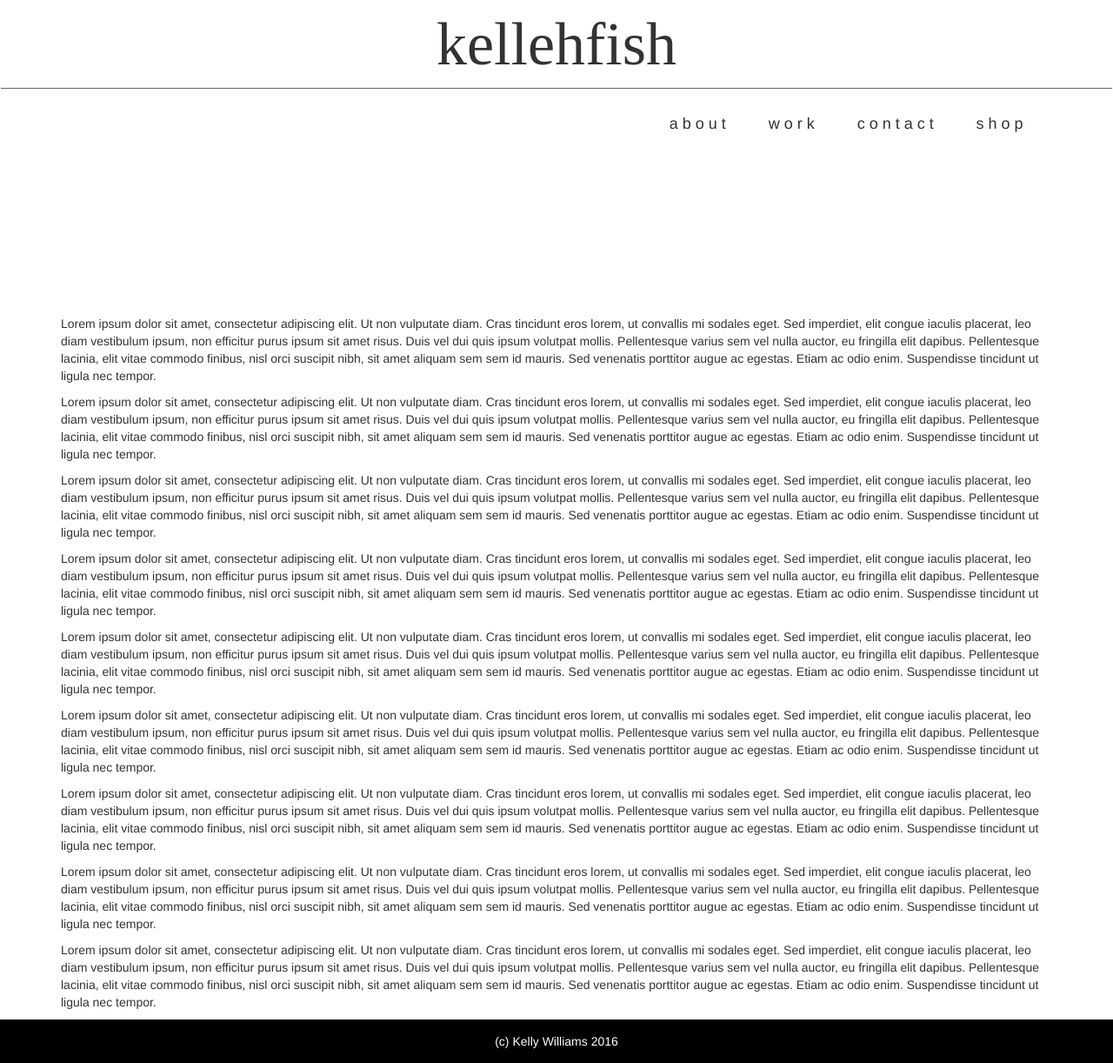
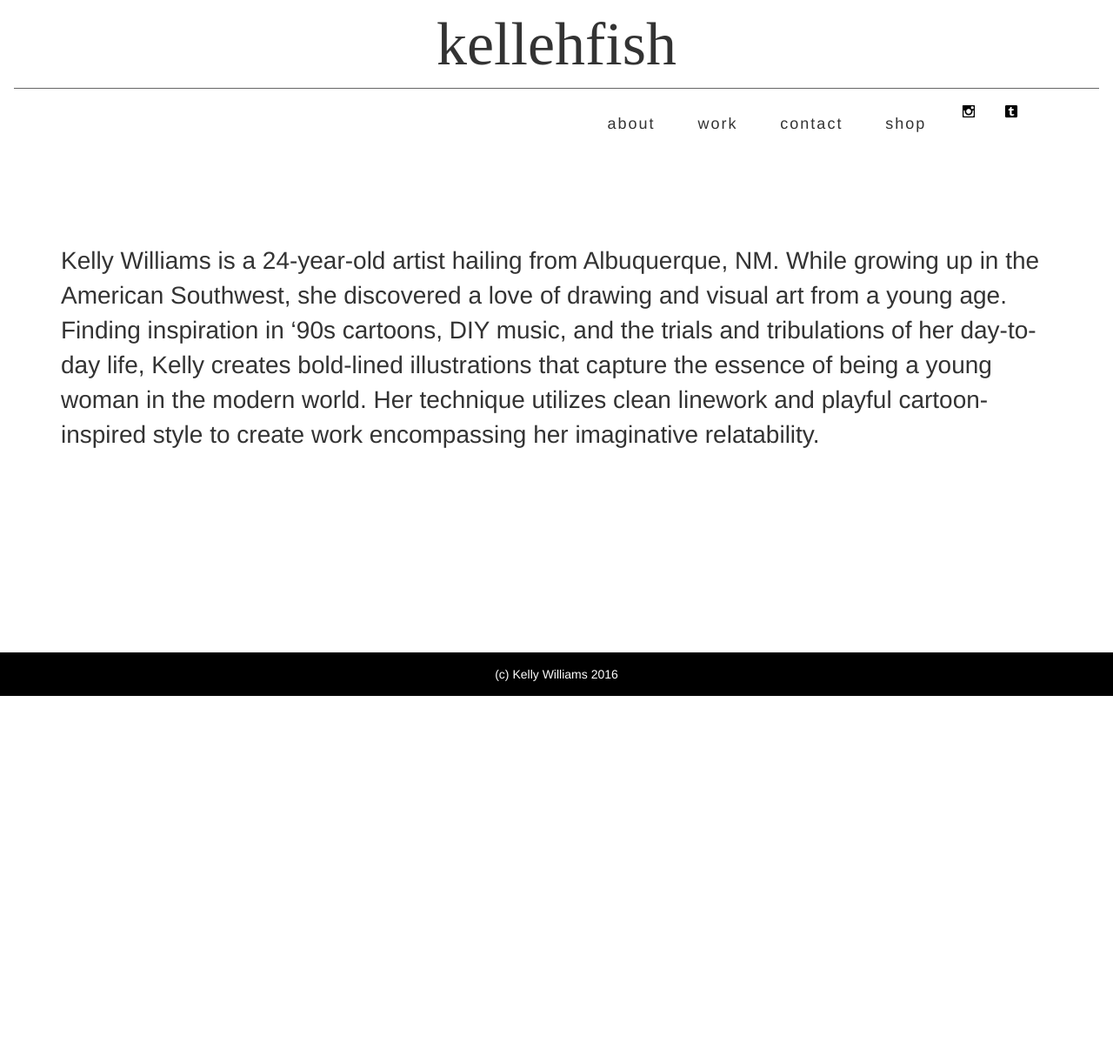
Before and after one commit to zleyba/kellehfish1, a PHP site: page / in a window 1280 px wide. Shown: the whole page at 87% size. After the commit the page ends 800 px from the top, so only its background shows below. Run offline with PHP 8.4, Linux system fonts and the light colour scheme; some web fonts are replaced.

Commit message:
set it all up

```diff
--- a/css/style.css
+++ b/css/style.css
@@ -20,6 +20,10 @@ body { width: 100%;}
 /** essential title and navigaton CSS**/
 html {
 	font-size: 14px;
+}
+
+p {
+	font-size: 2em;
 }
 
 main {
@@ -47,6 +51,8 @@ nav ul li {
 	display: inline;
 
 }
+
+
 
 
 body {
@@ -120,6 +126,7 @@ header {
 	font-weight: 300;
 	line-height: 50px;
 	margin-right: 5px;
+	letter-spacing: 2px;
 	transition: 0.5s ease;
 }
 
@@ -281,6 +288,7 @@ span.icon-bar {
 		font-weight: 300;
 		line-height: 50px;
 
+		letter-spacing: 0;
 
 	}
 
@@ -314,6 +322,15 @@ span.icon-bar {
 
 	}
 
+	.scrolled.navbar .ptitle{
+		text-align: left;
+		font-size: 1.5em;
+		opacity: 1;
+
+	}
+
+
+
 
 }
 
@@ -325,13 +342,16 @@ span.icon-bar {
 
 
 
-.iglogo {
-	display: inline-block;
+ .iglogo {
+	display: inline;
 	width: 30px;
 	height: 30px;
 	background: url(../img/iglogo.png) center top no-repeat;
+	padding-top: 25px;
 
 }
+
+
 
 
 .iglogo:hover {
@@ -339,12 +359,15 @@ span.icon-bar {
 
 }
 
-.tumblrlogo {
+ .tumblrlogo {
 	width: 30px;
 	height:30px;
-	display: inline-block;
+	display: inline;
 	background:transparent url('../img/tumblrlogo.png') center top no-repeat;
+	padding-top: 25px;
 }
+
+
 
 .tumblrlogo:hover {
 	background-image: url('../img/tumblr-alt.png');
@@ -363,5 +386,5 @@ modifies gallery CSS
 }
 
 .gallery ul li {
-	display: inline;
+	display: block-inline;
 }
--- a/include-header.php
+++ b/include-header.php
@@ -1,6 +1,7 @@
 <header>
+
 	<nav class="navbar nav">
-
+		<div class="container-fluid">
 			<div class="title">kellehfish</div>
 
 			<div class="navbar-header">
@@ -17,10 +18,12 @@
 			<!-- Collect the nav links, forms, and other content for toggling -->
 			<div class="collapse navbar-collapse" id="navbar-collapse-1">
 				<ul class="nav">
-				<li class="item"><a href="#">a b o u t</a></li>
-				<li class="item"><a href="#">w o r k</a></li>
-				<li class="item"><a href="#">c o n t a c t</a></li>
-				<li class="item"><a href="#">s h o p</a></li>
+					<li class="item"><a href="../index.php">about</a></li>
+					<li class="item"><a href="work/index.php">work</a></li>
+					<li class="item"><a href="#">contact</a></li>
+					<li class="item"><a href="#">shop</a></li>
+					<li class="item">  <a class="iglogo" href="https://www.instagram.com/kellehfish/"></a> </li>
+					<li class="item"> <a class="tumblrlogo" href="http://kellehjelleh.tumblr.com/"></a> </li>
 				</ul>
 
 
--- a/index.php
+++ b/index.php
@@ -52,67 +52,15 @@
 
 					<div class="row">
 						<div class="col-md-12">
-							<p>Lorem ipsum dolor sit amet, consectetur adipiscing elit. Ut non vulputate diam. Cras tincidunt eros lorem, ut
-								convallis mi sodales eget. Sed imperdiet, elit congue iaculis placerat, leo diam vestibulum ipsum, non efficitur
-								purus ipsum sit amet risus. Duis vel dui quis ipsum volutpat mollis. Pellentesque varius sem vel nulla auctor,
-								eu fringilla elit dapibus. Pellentesque lacinia, elit vitae commodo finibus, nisl orci suscipit nibh, sit
-								amet aliquam sem sem id mauris. Sed venenatis porttitor augue ac egestas. Etiam ac odio enim. Suspendisse
-								tincidunt ut ligula nec tempor.</p>
-							<p>Lorem ipsum dolor sit amet, consectetur adipiscing elit. Ut non vulputate diam. Cras tincidunt eros lorem, ut
-								convallis mi sodales eget. Sed imperdiet, elit congue iaculis placerat, leo diam vestibulum ipsum, non efficitur
-								purus ipsum sit amet risus. Duis vel dui quis ipsum volutpat mollis. Pellentesque varius sem vel nulla auctor,
-								eu fringilla elit dapibus. Pellentesque lacinia, elit vitae commodo finibus, nisl orci suscipit nibh, sit
-								amet aliquam sem sem id mauris. Sed venenatis porttitor augue ac egestas. Etiam ac odio enim. Suspendisse
-								tincidunt ut ligula nec tempor.</p>
+							<p>
+								Kelly Williams is a 24-year-old artist hailing from Albuquerque, NM. While growing up in the
+								American Southwest, she discovered a love of drawing and visual art from a young age. Finding
+								inspiration in ‘90s cartoons, DIY music, and the trials and tribulations of her day-to-day life,
+								Kelly creates bold-lined illustrations that capture the essence of being a young woman in the
+								modern world. Her technique utilizes clean linework and playful cartoon-inspired style to create
+								work  encompassing her imaginative relatability.
 
-							<p>Lorem ipsum dolor sit amet, consectetur adipiscing elit. Ut non vulputate diam. Cras tincidunt eros lorem, ut
-								convallis mi sodales eget. Sed imperdiet, elit congue iaculis placerat, leo diam vestibulum ipsum, non efficitur
-								purus ipsum sit amet risus. Duis vel dui quis ipsum volutpat mollis. Pellentesque varius sem vel nulla auctor,
-								eu fringilla elit dapibus. Pellentesque lacinia, elit vitae commodo finibus, nisl orci suscipit nibh, sit
-								amet aliquam sem sem id mauris. Sed venenatis porttitor augue ac egestas. Etiam ac odio enim. Suspendisse
-								tincidunt ut ligula nec tempor.</p>
-
-							<p>Lorem ipsum dolor sit amet, consectetur adipiscing elit. Ut non vulputate diam. Cras tincidunt eros lorem, ut
-								convallis mi sodales eget. Sed imperdiet, elit congue iaculis placerat, leo diam vestibulum ipsum, non efficitur
-								purus ipsum sit amet risus. Duis vel dui quis ipsum volutpat mollis. Pellentesque varius sem vel nulla auctor,
-								eu fringilla elit dapibus. Pellentesque lacinia, elit vitae commodo finibus, nisl orci suscipit nibh, sit
-								amet aliquam sem sem id mauris. Sed venenatis porttitor augue ac egestas. Etiam ac odio enim. Suspendisse
-								tincidunt ut ligula nec tempor.</p>
-
-							<p>Lorem ipsum dolor sit amet, consectetur adipiscing elit. Ut non vulputate diam. Cras tincidunt eros lorem, ut
-								convallis mi sodales eget. Sed imperdiet, elit congue iaculis placerat, leo diam vestibulum ipsum, non efficitur
-								purus ipsum sit amet risus. Duis vel dui quis ipsum volutpat mollis. Pellentesque varius sem vel nulla auctor,
-								eu fringilla elit dapibus. Pellentesque lacinia, elit vitae commodo finibus, nisl orci suscipit nibh, sit
-								amet aliquam sem sem id mauris. Sed venenatis porttitor augue ac egestas. Etiam ac odio enim. Suspendisse
-								tincidunt ut ligula nec tempor.</p>
-
-							<p>Lorem ipsum dolor sit amet, consectetur adipiscing elit. Ut non vulputate diam. Cras tincidunt eros lorem, ut
-								convallis mi sodales eget. Sed imperdiet, elit congue iaculis placerat, leo diam vestibulum ipsum, non efficitur
-								purus ipsum sit amet risus. Duis vel dui quis ipsum volutpat mollis. Pellentesque varius sem vel nulla auctor,
-								eu fringilla elit dapibus. Pellentesque lacinia, elit vitae commodo finibus, nisl orci suscipit nibh, sit
-								amet aliquam sem sem id mauris. Sed venenatis porttitor augue ac egestas. Etiam ac odio enim. Suspendisse
-								tincidunt ut ligula nec tempor.</p>
-
-							<p>Lorem ipsum dolor sit amet, consectetur adipiscing elit. Ut non vulputate diam. Cras tincidunt eros lorem, ut
-								convallis mi sodales eget. Sed imperdiet, elit congue iaculis placerat, leo diam vestibulum ipsum, non efficitur
-								purus ipsum sit amet risus. Duis vel dui quis ipsum volutpat mollis. Pellentesque varius sem vel nulla auctor,
-								eu fringilla elit dapibus. Pellentesque lacinia, elit vitae commodo finibus, nisl orci suscipit nibh, sit
-								amet aliquam sem sem id mauris. Sed venenatis porttitor augue ac egestas. Etiam ac odio enim. Suspendisse
-								tincidunt ut ligula nec tempor.</p>
-
-							<p>Lorem ipsum dolor sit amet, consectetur adipiscing elit. Ut non vulputate diam. Cras tincidunt eros lorem, ut
-								convallis mi sodales eget. Sed imperdiet, elit congue iaculis placerat, leo diam vestibulum ipsum, non efficitur
-								purus ipsum sit amet risus. Duis vel dui quis ipsum volutpat mollis. Pellentesque varius sem vel nulla auctor,
-								eu fringilla elit dapibus. Pellentesque lacinia, elit vitae commodo finibus, nisl orci suscipit nibh, sit
-								amet aliquam sem sem id mauris. Sed venenatis porttitor augue ac egestas. Etiam ac odio enim. Suspendisse
-								tincidunt ut ligula nec tempor.</p>
-
-							<p>Lorem ipsum dolor sit amet, consectetur adipiscing elit. Ut non vulputate diam. Cras tincidunt eros lorem, ut
-								convallis mi sodales eget. Sed imperdiet, elit congue iaculis placerat, leo diam vestibulum ipsum, non efficitur
-								purus ipsum sit amet risus. Duis vel dui quis ipsum volutpat mollis. Pellentesque varius sem vel nulla auctor,
-								eu fringilla elit dapibus. Pellentesque lacinia, elit vitae commodo finibus, nisl orci suscipit nibh, sit
-								amet aliquam sem sem id mauris. Sed venenatis porttitor augue ac egestas. Etiam ac odio enim. Suspendisse
-								tincidunt ut ligula nec tempor.</p>
+							</p>
 						</div>
 					</div>
 
```
Also changed, not shown: work/index.php (+27 -31 lines), img/icons/icons.png (added), img/icons/icons.svg (added), img/icons/loader.gif (added), img/iglogo.png (added), img/instagram-alt.png (added), img/tumblr-alt.png (added), img/tumblrlogo.png (added). Lines whose indentation alone changed are shown as unchanged.
